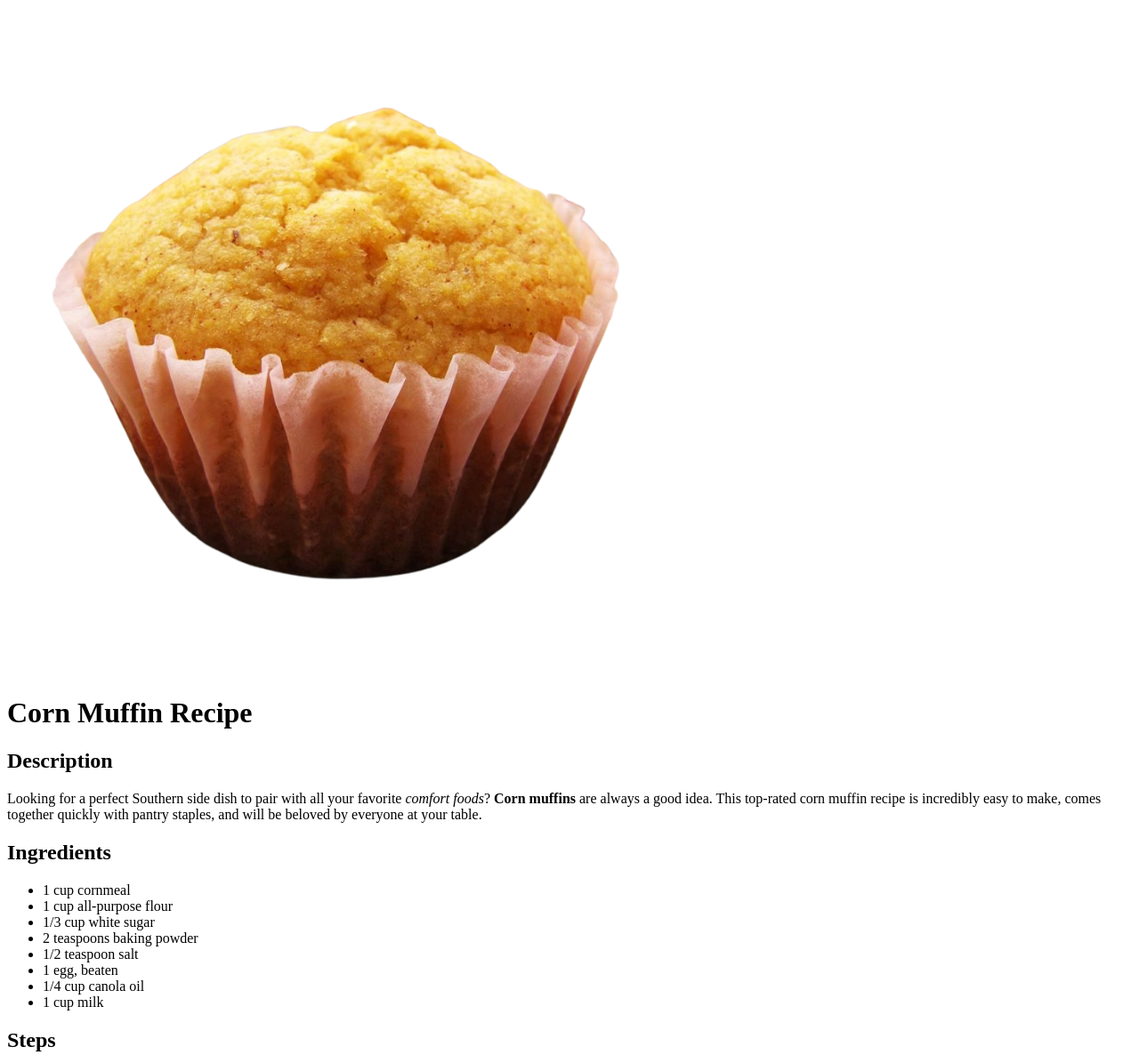
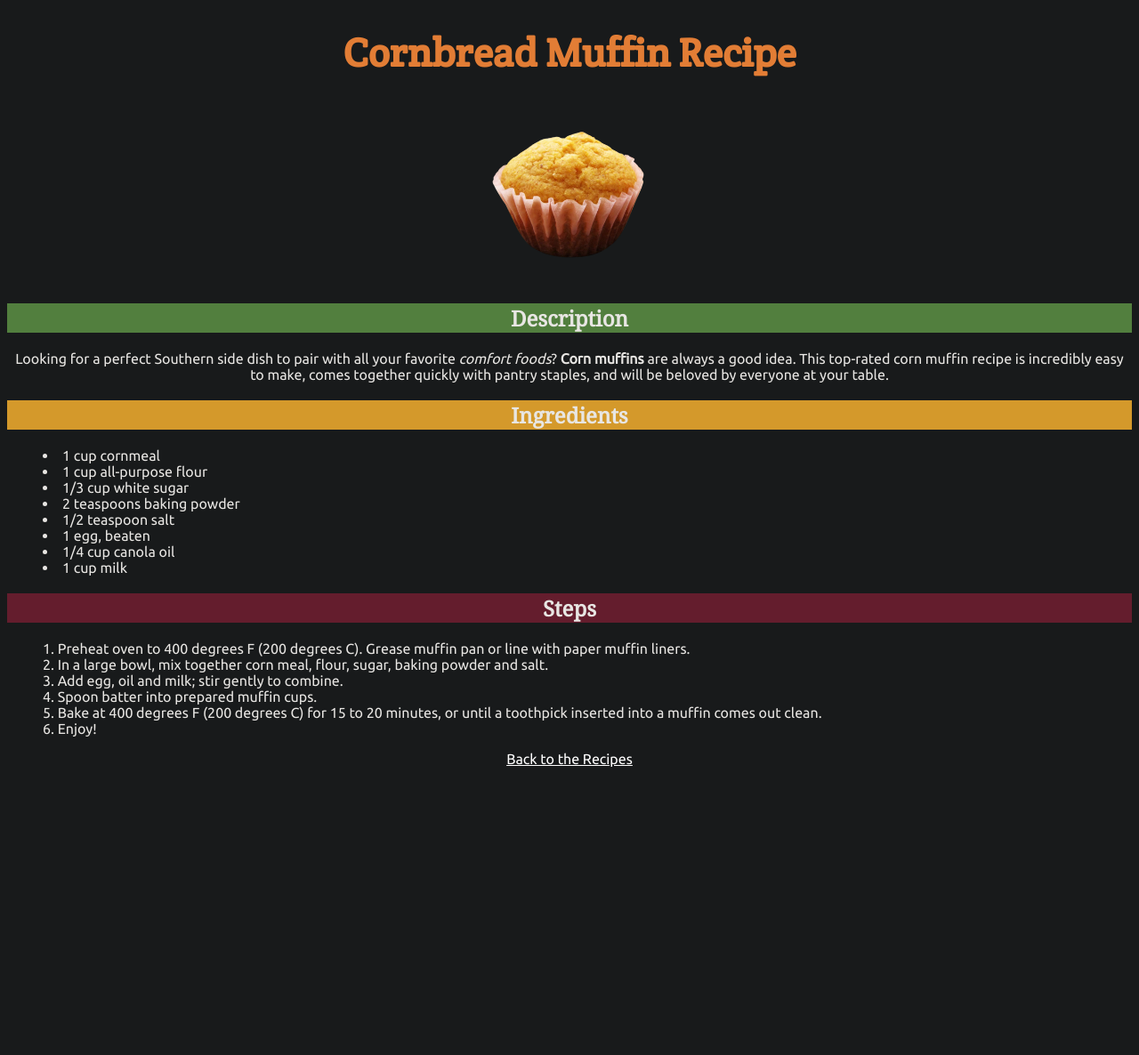
Before and after one commit to bernegg/odin-recipes, a plain HTML site: page recipes/corn-muffin.html in a window 1280 px wide. Shown: the top 1186 px of the page at 89% size. After the commit the page ends 870 px from the top, so only its background shows below. Drawn offline with Linux system fonts and the light colour scheme.

Commit message:
Copy style of cookies.html to recipe pages

```diff
--- a/recipes/corn-muffin.html
+++ b/recipes/corn-muffin.html
@@ -3,16 +3,25 @@
   <head>
     <meta charset="UTF-8">
     <title>Corn Muffin</title>
+    <link rel="stylesheet" href="recipes.css">
+    <link rel="preconnect" href="https://fonts.googleapis.com">
+    <link rel="preconnect" href="https://fonts.gstatic.com" crossorigin>
+    <link href="https://fonts.googleapis.com/css2?family=Crete+Round&family=Noto+Serif&family=Ubuntu&display=swap" rel="stylesheet">
   </head>
 
   <body>
+    <h1>Cornbread Muffin Recipe</h1>
+
     <img src="../transparent-images/corn-muffin-transparent.png" alt="Corn muffin in a cupcake wrapper">
-    <h1>Corn Muffin Recipe</h1>
 
-    <h2>Description</h2>
+    <div class="description-heading">
+      <h2>Description</h2>
+    </div>
     <p>Looking for a perfect Southern side dish to pair with all your favorite <em>comfort foods</em>? <strong>Corn muffins</strong> are always a good idea. This top-rated corn muffin recipe is incredibly easy to make, comes together quickly with pantry staples, and will be beloved by everyone at your table. </p>
 
-    <h2>Ingredients</h2>
+    <div class="ingredients-heading">
+      <h2>Ingredients</h2>
+    </div>
     <ul>
       <li>1 cup cornmeal</li>
       <li>1 cup all-purpose flour</li>
@@ -24,7 +33,9 @@
       <li>1 cup milk</li>
     </ul>
 
-    <h2>Steps</h2>
+    <div class="steps-heading">
+      <h2>Steps</h2>
+    </div>
     <ol>
       <li>Preheat oven to 400 degrees F (200 degrees C). Grease muffin pan or line with paper muffin liners. </li>
       <li>In a large bowl, mix together corn meal, flour, sugar, baking powder and salt. </li>
@@ -33,5 +44,7 @@
       <li>Bake at 400 degrees F (200 degrees C) for 15 to 20 minutes, or until a toothpick inserted into a muffin comes out clean. </li>
       <li>Enjoy!</li>
     </ol>
+
+    <a href="../index.html">Back to the Recipes</a>
   </body>
 </html>
--- a/recipes/recipes.css
+++ b/recipes/recipes.css
@@ -21,15 +21,21 @@ h1, h2 {
 }
 
 h1 {
-  background-color: chocolate;
+  font-size: 45px;
+  font-family: 'Crete Round', serif;
+  color:#e27d35
+}
+
+a {
+  color:white;
 }
 
 .description-heading {
-  background-color: #5b8d44;
+  background-color: #527f3e;
 }
 
 .ingredients-heading {
-  background-color: #d8a23f;
+  background-color: #d4992b;
 }
 
 .steps-heading {
--- a/style.css
+++ b/style.css
@@ -21,7 +21,7 @@ img {
   width: auto;
 }
 
-a:link, a:visited {
+a {
   font-size:25px;
   color:white;
   font-family:Georgia, 'Times New Roman', Times, serif
```
Also changed, not shown: recipes/chocolate-cake.html (+17 -4 lines), recipes/cookies.html (+5 -6 lines), images/whisk-icon.svg.
